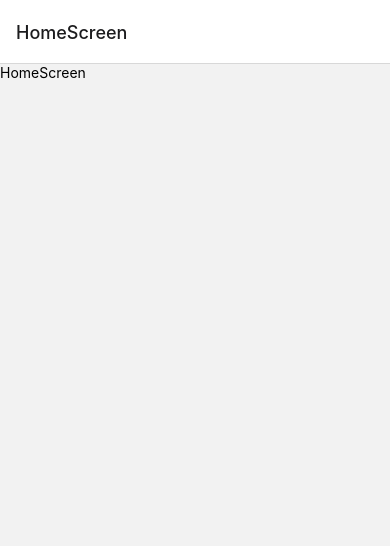
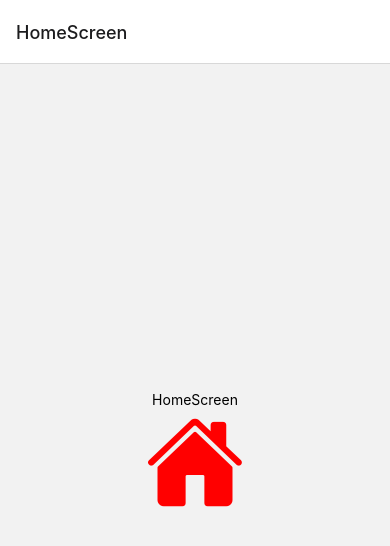
Before and after one commit to sandclock-byte/Pokedex, a React Native app: screen /HomeScreen in a window 390 px wide. Shown: the top 546 px of the page. Built offline with nearby package versions, Linux system fonts and the light colour scheme.

Commit message:
Se configura Vector-Icons

```diff
--- a/package.json
+++ b/package.json
@@ -15,7 +15,8 @@
     "react": "18.0.0",
     "react-native": "0.69.1",
     "react-native-safe-area-context": "^4.3.1",
-    "react-native-screens": "^3.15.0"
+    "react-native-screens": "^3.15.0",
+    "react-native-vector-icons": "^9.2.0"
   },
   "devDependencies": {
     "@babel/core": "^7.12.9",
@@ -24,6 +25,7 @@
     "@tsconfig/react-native": "^2.0.0",
     "@types/jest": "^26.0.23",
     "@types/react-native": "^0.69.1",
+    "@types/react-native-vector-icons": "^6.4.11",
     "@types/react-test-renderer": "^18.0.0",
     "@typescript-eslint/eslint-plugin": "^5.29.0",
     "@typescript-eslint/parser": "^5.29.0",
--- a/src/screens/HomeScreen.tsx
+++ b/src/screens/HomeScreen.tsx
@@ -1,10 +1,11 @@
 import React from 'react';
 import { Text, View, StyleSheet } from 'react-native';
-
+import Icon from 'react-native-vector-icons/Ionicons';
 export const HomeScreen = () => {
   return (
-      <View>
+      <View style={{alignItems: 'center', justifyContent: 'center', flex: 1}}>
           <Text>HomeScreen</Text>
+          <Icon name="md-home" size={100} color="red" />
       </View>
   )
 }
```
Also changed, not shown: 5 other files (tests, documents, lock files or other folders).
